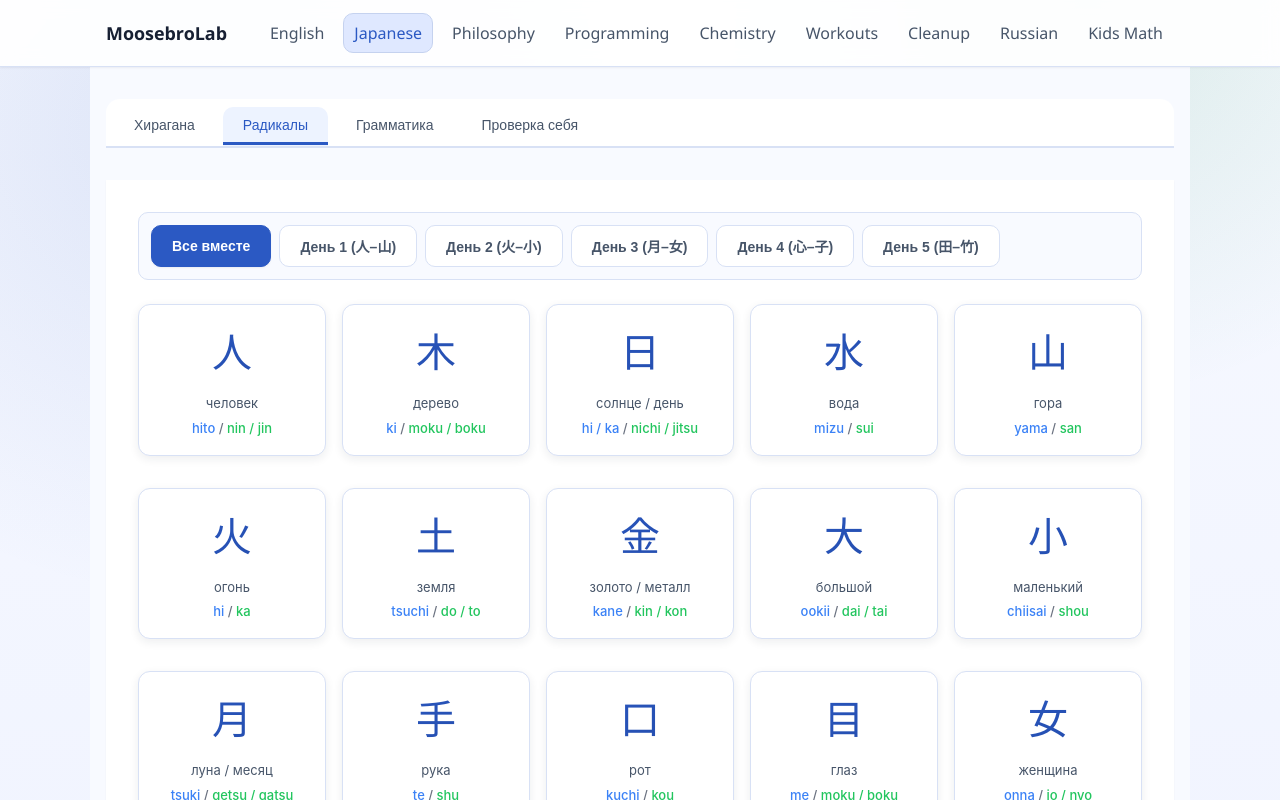
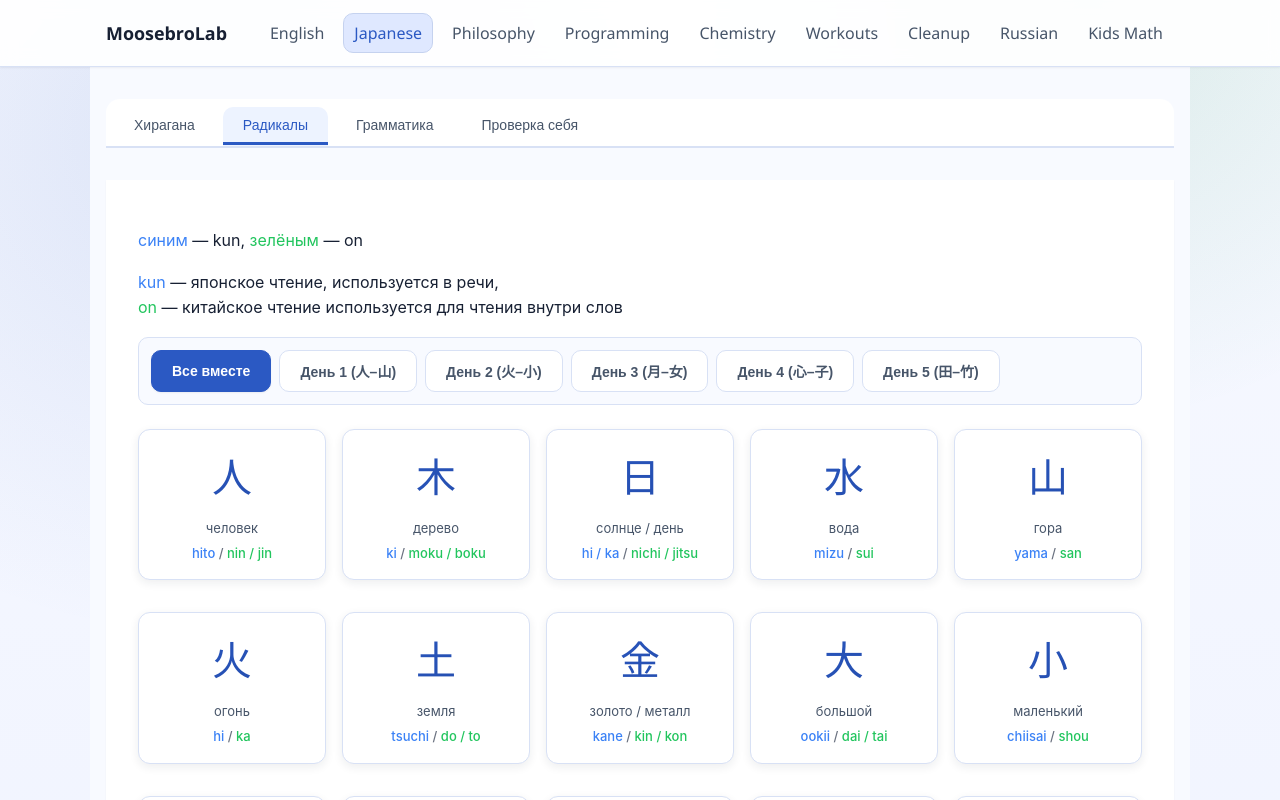
Before and after one commit to MikyViz/moosebroLab, a Vue app: page /japanese in a window 1280 px wide. Both pictures are taken after a click on the button "Радикалы". Shown: the top 800 px of the page. Built offline with nearby package versions, Linux system fonts and the light colour scheme.

Commit message:
kun/on exploonation

```diff
--- a/src/views/JapaneseView.vue
+++ b/src/views/JapaneseView.vue
@@ -331,6 +331,8 @@ resetQuiz();
 
     <!-- РАДИКАЛЫ — обновлено: kun синим, on зелёным, два блока мнемоники -->
     <section v-show="activeTab === 'radicals'" class="panel">
+      <p><span class="reading-kun">синим</span> — kun, <span class="reading-on">зелёным</span> — on</p>
+      <p><span class="reading-kun">kun</span> — японское чтение, используется в речи, <br> <span class="reading-on">on</span> — китайское чтение используется для чтения внутри слов</p>
       <div class="filter-container study-tabs">
         <button
           class="filter-btn study-tab"
```
